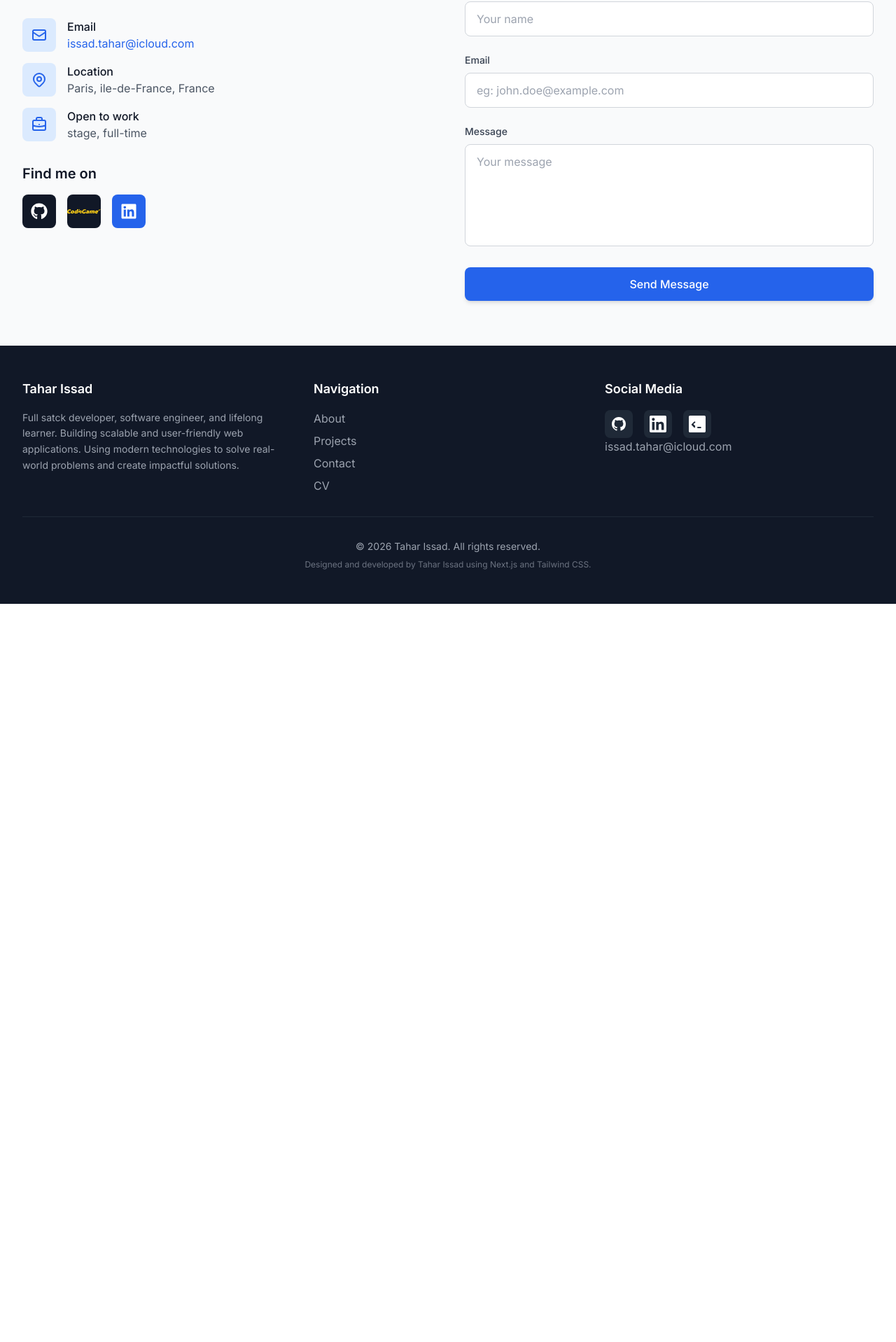
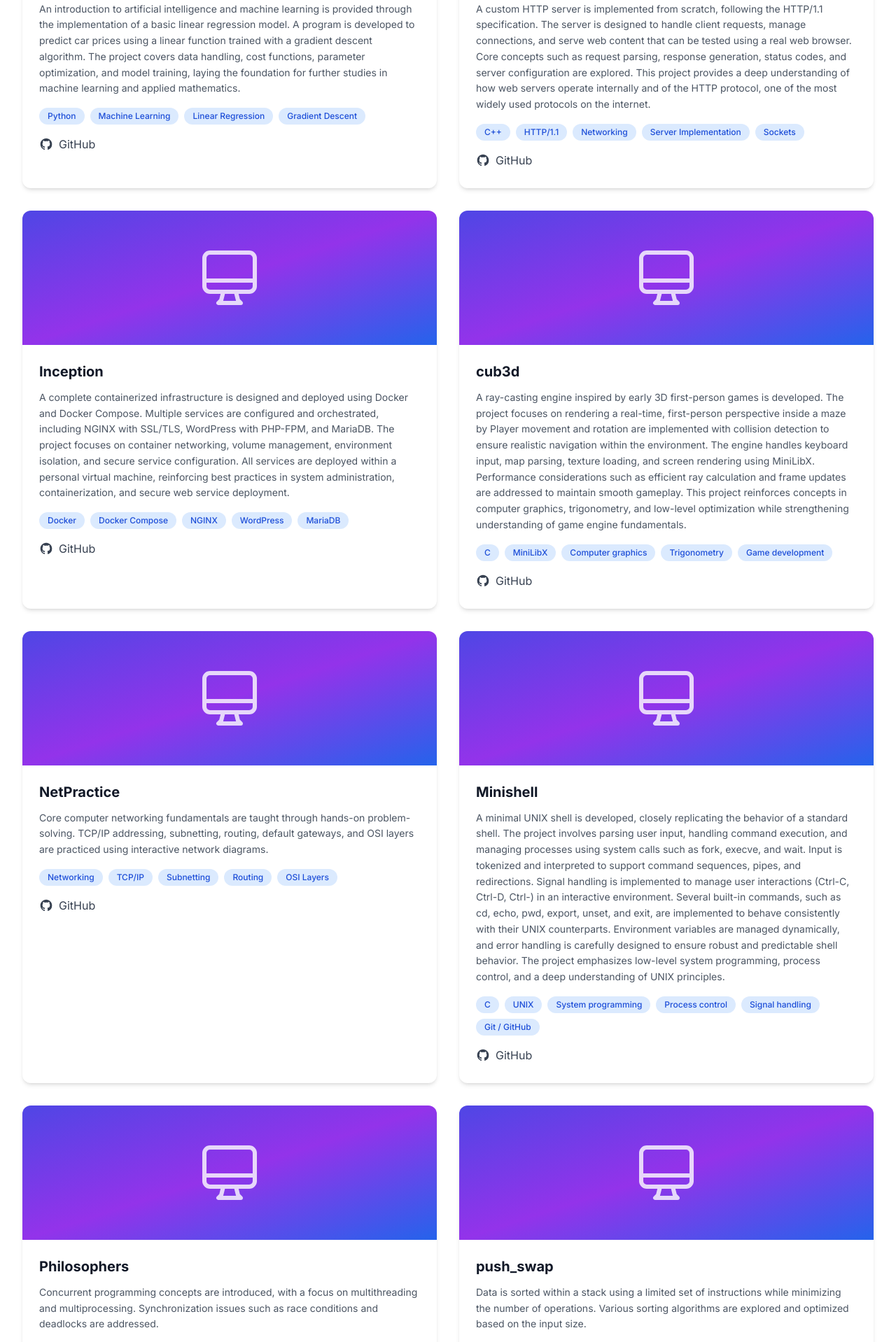
Before and after one commit to tissad-101010/portfolio, a Next.js app: page / in a window 1280 px wide. Shown: the part 1492-3410 px from the top of the page at 70% size. Before the commit the page ends 2355 px from the top, so only its background shows below. Built offline with nearby package versions, Linux system fonts and the light colour scheme.

Commit message:
Add more projects

```diff
--- a/src/components/body/Projects.tsx
+++ b/src/components/body/Projects.tsx
@@ -6,7 +6,7 @@
 /*   By: tissad <tissad@student.42.fr>              +#+  +:+       +#+        */
 /*                                                +#+#+#+#+#+   +#+           */
 /*   Created: 2026/02/18 16:53:06 by tissad            #+#    #+#             */
-/*   Updated: 2026/02/19 19:03:37 by tissad           ###   ########.fr       */
+/*   Updated: 2026/02/24 16:51:03 by tissad           ###   ########.fr       */
 /*                                                                            */
 /* ************************************************************************** */
 
@@ -18,15 +18,161 @@ export default function Projects() {
 	const projects = [
 		{
 			title: 'Remote Pong Game (Transcendence at 42)',
-      description: 'Transcendance is a collaborative project from the 42 curriculum, aimed at creating a fully functional online gaming platform clone. It features user management, secure authentication, real-time player communication, and a live match system with scores and statistics. The project combines both front-end and back-end development to deliver a complete interactive experience.',
+			description: 'Transcendance is a collaborative project from the 42 curriculum,\
+				aimed at creating a fully functional online gaming platform clone. \
+				It features user management, secure authentication, real-time player communication, \
+				and a live match system with scores and statistics. \
+				The project combines both front-end and back-end development to deliver a complete \
+				interactive experience.',
 			tags: [`React`, `Node.js`,  `TypeScript`,`Fastify`, `WebSockets`, `PostgreSQL`, `Redis`, `Git / GitHub`, `Docker/Doker Compose `, `Hashicorp Vault`],
 			github: 'https://github.com/tissad-101010/ft_transcendence.git',
 		},
 		{
 			title: 'Personal Portfolio Website',
-      description: 'A responsive personal portfolio built with Next.js, React, and TailwindCSS, showcasing projects, skills, and contact functionality. Fully front-end, optimized for GitHub Pages deployment.',
+			description: 'A responsive personal portfolio built with Next.js, React, and TailwindCSS, \
+				showcasing projects, skills, and contact functionality. Fully front-end, \
+				optimized for GitHub Pages deployment.',
 			tags: ['Next.js', 'React', 'TypeScript', 'TailwindCSS', 'GitHub Pages'],
 			github: 'https://github.com/tissad-101010/portfolio.git',
+		},
+		{
+			title: 'ft_linear_regression',
+			description: 'An introduction to artificial intelligence and machine learning is \
+				provided through the implementation of a basic linear regression model. \
+				A program is developed to predict car prices using a linear function trained with \
+				a gradient descent algorithm. The project covers data handling, cost functions, \
+				parameter optimization, and model training, laying the foundation for further \
+				studies in machine learning and applied mathematics.',
+			tags: ['Python', 'Machine Learning', 'Linear Regression', 'Gradient Descent'],
+			github: 'https://github.com/tissad-101010/ft_linear_regression.git',
+		},
+		{
+			title: 'Webserv',
+			description: 'A custom HTTP server is implemented from scratch, \
+				following the HTTP/1.1 specification. The server is designed to handle client requests, \
+				manage connections, and serve web content that can be tested using a real web browser. \
+				Core concepts such as request parsing, response generation, status codes, \
+				and server configuration are explored. \
+				This project provides a deep understanding of how web servers operate internally and \
+				of the HTTP protocol, one of the most widely used protocols on the internet.',
+			tags: ['C++', 'HTTP/1.1', 'Networking', 'Server Implementation', 'Sockets'],
+			github: 'https://github.com/tissad-101010/webserv.git',
+		},
+		{
+			title: 'Inception',
+			description: 'A complete containerized infrastructure is designed and deployed using Docker \
+				and Docker Compose. Multiple services are configured and orchestrated, \
+				including NGINX with SSL/TLS, WordPress with PHP-FPM, and MariaDB. \
+				The project focuses on container networking, volume management, environment isolation, \
+				and secure service configuration. \
+				All services are deployed within a personal virtual machine, \
+				reinforcing best practices in system administration, containerization, \
+				and secure web service deployment.',
+			tags: ['Docker', 'Docker Compose', 'NGINX', 'WordPress', 'MariaDB'],
+			github: 'https://github.com/tissad-101010/inception.git',
+		},
+		{
+			title: 'cub3d',
+			description: 'A ray-casting engine inspired by early 3D first-person games is developed. \
+				The project focuses on rendering a real-time, first-person perspective inside a maze by \
+				Player movement and rotation are implemented with collision detection to ensure realistic \
+				navigation within the environment. The engine handles keyboard input, map parsing, \
+				texture loading, and screen rendering using MiniLibX. Performance considerations \
+				such as efficient ray calculation and frame updates are addressed to maintain smooth gameplay.\
+				This project reinforces concepts in computer graphics, trigonometry, \
+				and low-level optimization while strengthening understanding of game engine fundamentals.',
+			tags: ['C', 'MiniLibX', 'Computer graphics', 'Trigonometry', 'Game development'],
+			github: 'https://github.com/tissad-101010/cub3d.git',
+		},
+		{
+			title: 'NetPractice',
+			description: 'Core computer networking fundamentals are taught through hands-on \
+				problem-solving. TCP/IP addressing, subnetting, routing, default gateways, \
+				and OSI layers are practiced using interactive network diagrams.',
+			tags: ['Networking', 'TCP/IP', 'Subnetting', 'Routing', 'OSI Layers'],
+			github: 'https://github.com/tissad-101010/netpractice.git',
+		},
+		{
+			title: 'Minishell',
+
+			description: 'A minimal UNIX shell is developed, closely replicating the behavior of a \
+			standard shell. The project involves parsing user input, handling command execution, \
+			and managing processes using system calls such as fork, execve, and wait. \
+			Input is tokenized and interpreted to support command sequences, pipes, \
+			and redirections.\
+			Signal handling is implemented to manage user interactions (Ctrl-C, Ctrl-D, Ctrl-\) \
+			in an interactive environment. Several built-in commands, \
+			such as cd, echo, pwd, export, unset, and exit, are implemented to behave consistently \
+			with their UNIX counterparts. Environment variables are managed dynamically, \
+			and error handling is carefully designed to ensure robust and predictable shell behavior.\
+			The project emphasizes low-level system programming, process control, \
+			and a deep understanding of UNIX principles.',
+			tags: ['C', 'UNIX', 'System programming', 'Process control', 'Signal handling', 'Git / GitHub'],
+			github: 'https://github.com/tissad-101010/minishell.git',
+		},
+		{
+			title: 'Philosophers',
+			description: 'Concurrent programming concepts are introduced, \
+				with a focus on multithreading and multiprocessing. \
+				Synchronization issues such as race conditions and deadlocks are addressed.',
+			tags: ['C', 'Multithreading', 'Multiprocessing', 'Synchronization', 'Rigor'],
+			github: 'https://github.com/tissad-101010/philosophers.git',
+		},
+		{
+			title: 'push_swap',
+			description: 'Data is sorted within a stack using a limited set of instructions \
+				while minimizing the number of operations. Various sorting algorithms are \
+				explored and optimized based on the input size.',
+			tags: ['C', 'Algorithms', 'Rigor', 'Algorithms & AI'],
+			github: 'https://github.com/tissad-101010/push_swap.git',
+		},
+		{
+			title: 'fract-ol',
+			description: 'Two-dimensional graphical programming is explored through the visualization \
+				of fractals. The project uses MiniLibX to render mathematical fractals and handle \
+				graphical events.',
+			tags: ['C', 'MiniLibX', 'Mathematics', 'Graphics'],
+			github: 'https://github.com/tissad-101010/fract-ol.git',
+		},
+		{
+			title: 'pipex',
+			description: 'A deeper understanding of UNIX concepts such as redirections and pipes is \
+				developed. The project serves as an introduction to more advanced UNIX-based projects \
+				later in the curriculum.',
+			tags: ['Algorithms', 'Rigor', 'Imperative programming'],
+			github: 'https://github.com/tissad-101010/pipex.git',
+		},
+		{
+			title: 'Born2beroot',
+			description: 'An introduction to system administration and virtualization is provided. \
+				The project focuses on installing and configuring a secure virtual machine while \
+				following strict security and system configuration rules.',
+			tags: ['Rigor', 'System administration', 'Virtualization', 'Unix', 'network'],
+			github: 'https://github.com/tissad-101010/born2beroot.git',
+		},
+		{
+			title: 'ft_printf',
+			description: 'The standard C printf function is recoded. Through this project, \
+				variadic functions are studied and implemented. Once validated, \
+				the function is reused in subsequent projects.',
+			tags: ['Rigor', 'Imperative programming', 'Algorithms', 'Unix'],
+			github: 'https://github.com/tissad-101010/ft_printf.git',
+		},
+		{
+			title: 'Get Next Line',
+			description: 'A function is implemented to read content line by line from a file descriptor, \
+				whether the input comes from a file, standard input, or a future network connection. \
+				This function is designed to be reused throughout later projects.',
+			tags: ['Rigor', 'Imperative programming', 'Algorithms', 'Git / GitHub', 'Unix'],
+			github: 'https://github.com/tissad-101010/get_next_line.git',
+		},
+		{
+			title: 'LBFT',
+			description: 'This project is the very first project undertaken as a learner at 42. \
+				A few functions from the C standard library must be recoded, along with additional \
+				utility functions that will be used throughout the entire curriculum.',
+			tags: ['Rigor', 'Imperative programming', 'Algorithms', 'Unix'],
+			github: 'https://github.com/tissad-101010/lbft.git',
 		},
 
 	]
```
Lines whose indentation alone changed are shown as unchanged.
